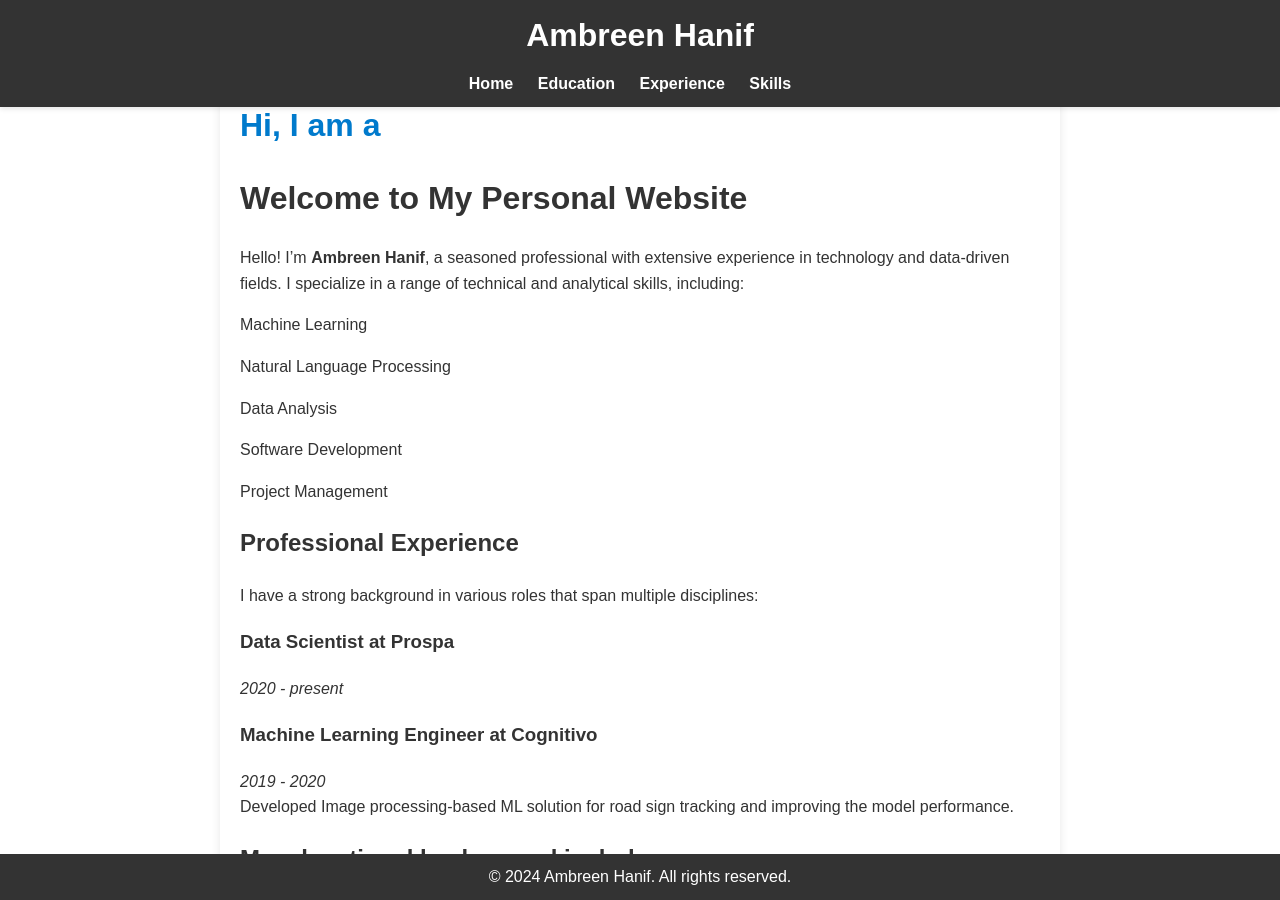
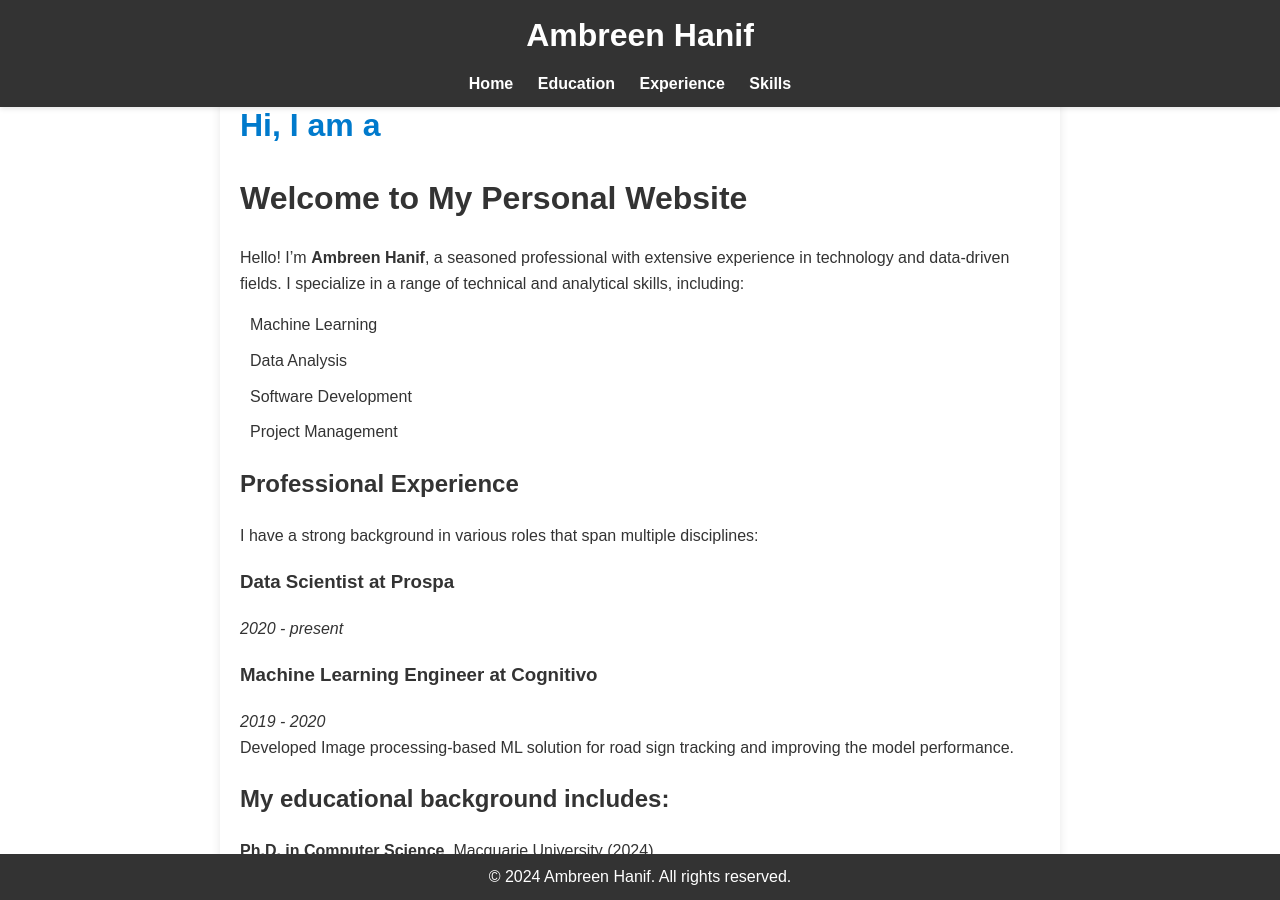
Before and after one commit to umberH/umberH.github.io, a Jekyll site: the page built from index.markdown, in a window 1280 px wide and 900 px high. Built offline with Jekyll 4.4.1, drawn with Linux system fonts in a browser that asks for light colours; a script that is not in the unit is left out.

Commit message:
Update index.markdown

```diff
--- a/index.markdown
+++ b/index.markdown
@@ -5,12 +5,6 @@
 layout: default
 title: Home Page
 author: Ambreen Hanif
-skills:
-  - Machine Learning
-  - Natural Language Processing
-  - Data Analysis
-  - Software Development
-  - Project Management
 professional_experience:
   - title: Data Scientist
     company: Prospa
@@ -39,9 +33,11 @@
 
 Hello! I'm **{{ page.author }}**, a seasoned professional with extensive experience in technology and data-driven fields. I specialize in a range of technical and analytical skills, including:
 
-{% for skill in page.skills %}
-- {{ skill }}
-{% endfor %}
+<ul>
+  {% for skill in site.data.skills %}
+    <li><i class="{{ skill.icon }}"></i> {{ skill.name }}</li>
+  {% endfor %}
+</ul>
 
 ## Professional Experience
 
```
